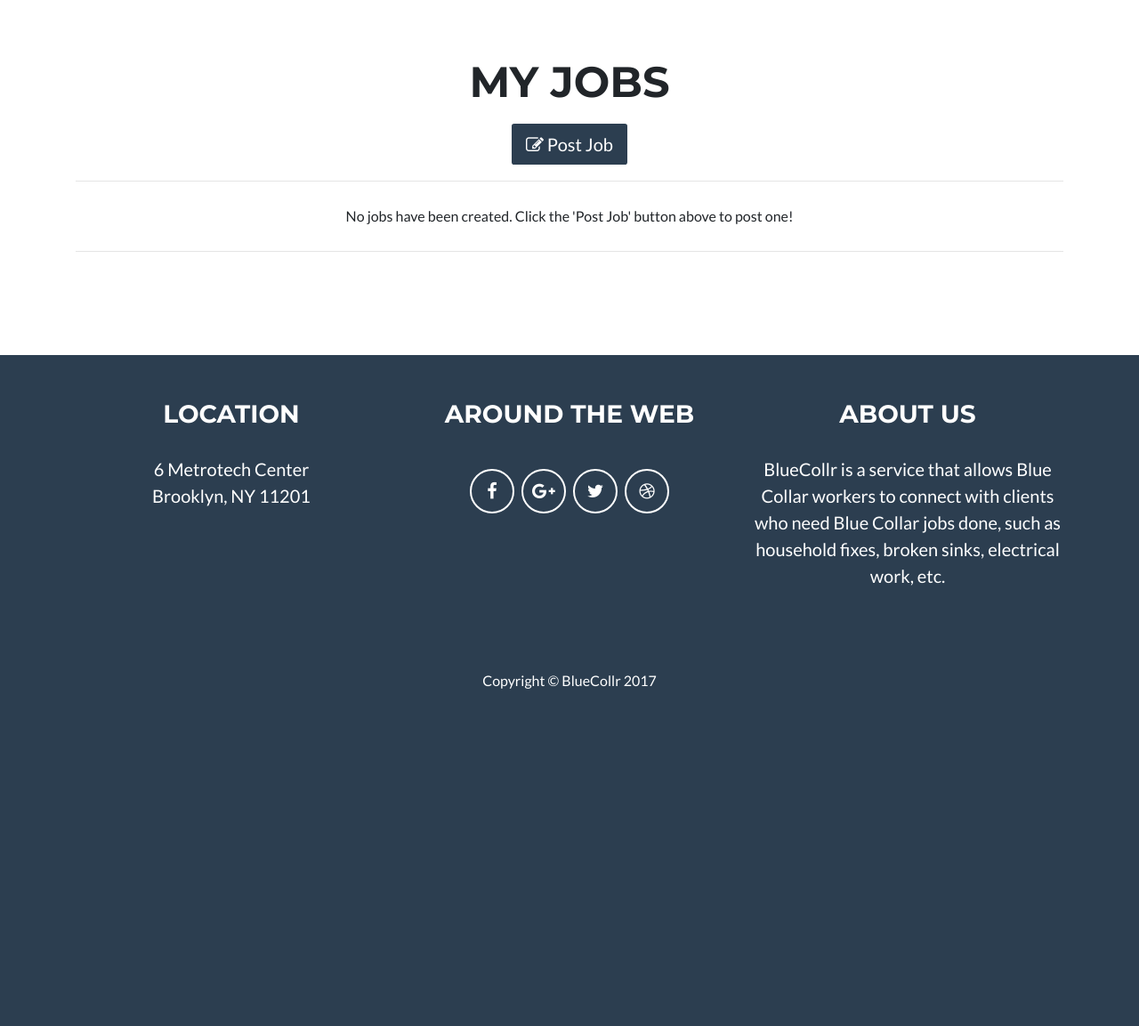
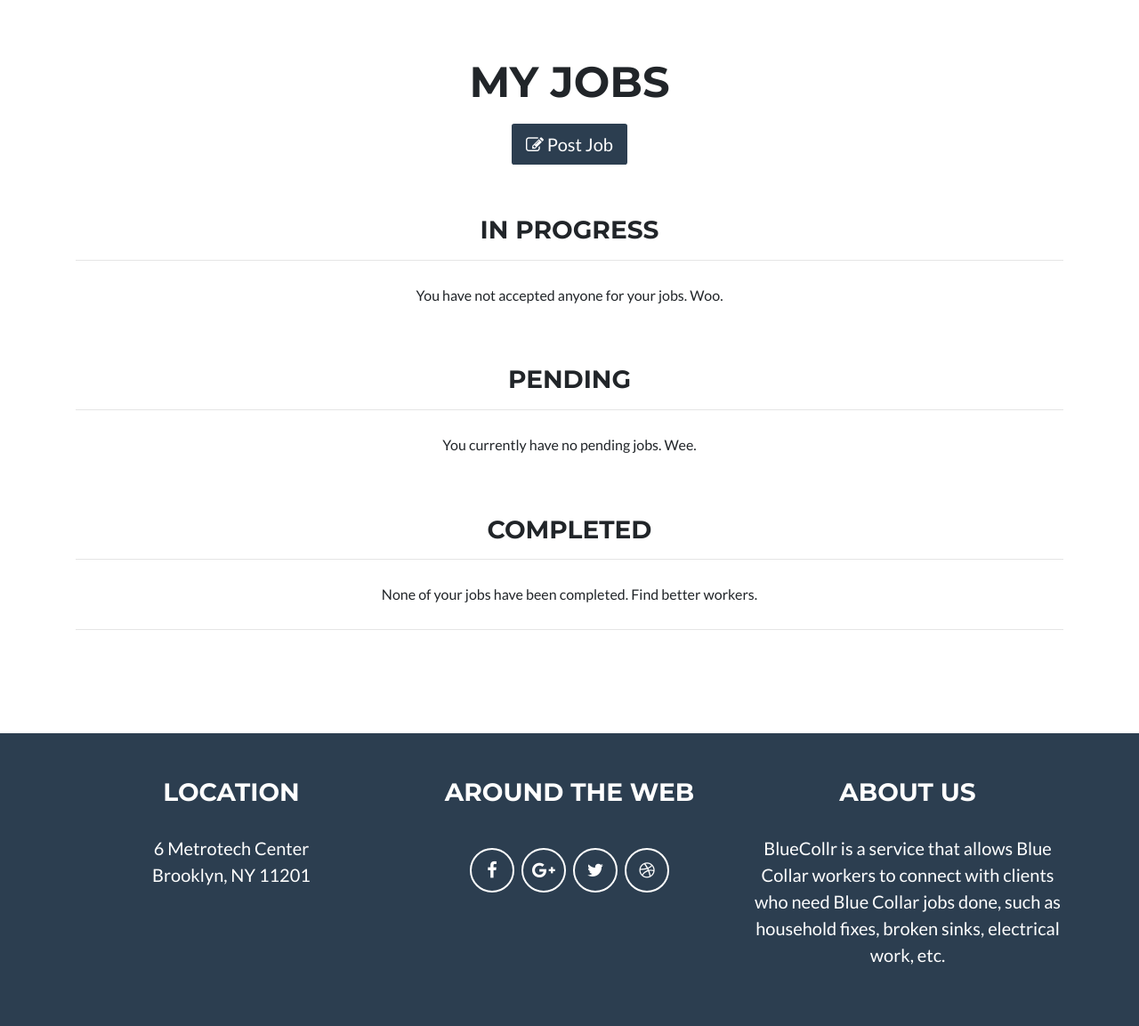
Before and after one commit to BrandonTang/BlueCollr, a Flask app: page /jobs/my_jobs in a window 1280 px wide. Shown: the part 108-1261 px from the top of the page at 89% size. Before the commit the page ends 882 px from the top, so only its background shows below. Run offline with Flask 2, Linux system fonts and the light colour scheme; the visitor is signed in with stand-in values (Sample User, id 1); data comes from the database, SQL or seed files in the repository; data that the repository does not hold is empty; some libraries are stand-ins or nearby versions.

Commit message:
formatted my_jobs page to display in progress, pending, and completed in separate categories

```diff
--- a/app/jobs/views.py
+++ b/app/jobs/views.py
@@ -181,21 +181,33 @@ def my_requests():
 @jobs.route('/my_jobs', methods=['GET', 'POST'])
 @login_required
 def my_jobs():
-    job_list = Job.query.filter_by(creator_id=current_user.id).all()
+    job_list = Job.query.filter_by(creator_id=current_user.id, status=status.ACCEPTED).all()
+
+    acceptors = []
+    for job in job_list:
+        acceptor = User.query.filter_by(id=job.accepted_id).first()
+        acceptors.append(acceptor)
+    accepted_jobs = dict(zip(job_list, acceptors))
+
+    job_list = Job.query.filter_by(creator_id=current_user.id, status=status.PENDING).all()
     request_counts = []
     for job in job_list:
         request_count = JobRequestor.query.filter_by(job_id=job.id).all()
         request_counts.append(len(request_count))
+    pending_jobs = dict(zip(job_list, request_counts))
 
-    jobs = dict(zip(job_list, request_counts))
+    job_list = Job.query.filter_by(creator_id=current_user.id, status=status.COMPLETED).all()
 
-    accepted_ids = {}
+    acceptors = []
     for job in job_list:
-        if job.status != status.PENDING:
-            acceptor = User.query.filter_by(id=job.accepted_id).first()
-            accepted_ids[acceptor.id] = acceptor
+        acceptor = User.query.filter_by(id=job.accepted_id).first()
+        acceptors.append(acceptor)
+    completed_jobs = dict(zip(job_list, acceptors))
 
-    return render_template('jobs/my_jobs.html', jobs=jobs, accepted=accepted_ids)
+    return render_template('jobs/my_jobs.html',
+                           accepted_jobs=accepted_jobs,
+                           pending_jobs=pending_jobs,
+                           completed_jobs=completed_jobs)
 
 
 @jobs.route('/accept_request/<int:job_id>/<int:requestor_id>', methods=['GET', 'POST'])
--- a/app/templates/jobs/my_jobs.html
+++ b/app/templates/jobs/my_jobs.html
@@ -26,51 +26,108 @@ My Jobs
             Post Job
         </a>
 
-        {% if not jobs %}
+        <h3 class="text-center" style="margin-top: 5%;">In Progress</h3>
+        {% if not accepted_jobs %}
             <hr>
             <div class="row" style="display: inline-block; margin: 1%;">
-                No jobs have been created. Click the 'Post Job' button above to post one!
+                You have not accepted anyone for your jobs. Woo.
             </div>
             <br>
         {% else %}
-            {% for job in jobs %}
+            {% for job in accepted_jobs %}
             <hr>
             <div class="row" style="display: inline-block; margin: 1%;">
-                <h3>{{ job.name }}</h3>
+                <h5>{{ job.name }}</h5>
                 Date Created: {{ job.date_created }} <br>
                 Description: {{ job.description }} <br>
+                {% if job.status == 'Pending' or current_user.id == job.creator_id or current_user.id == job.accepted_id %}
+                Price: {{ "$%.2f"|format(job.price) }} <br>
+                {% endif %}
+                Street Name: {{ job.location }} <br>
+                Zip Code: {{ job.zipcode }} <br>
+                Status: {{ job.status }} <br>
+                Accepted by:
+                    <a href="{{ url_for('profile.view_profile', user_id=job.accepted_id) }}">
+                    {{ accepted_jobs[job].first_name }} {{ accepted_jobs[job].last_name }}
+                    </a>
+                    <br>
+                <a href="{{ url_for('jobs.job', id=job.id) }}" class="btn btn-lg btn-outline"
+                   style="background-color: #0300b0; color: white;">
+                    <i class="fa fa-globe"></i>
+                    View
+                </a>
+            </div>
+            {% endfor %}
+        {% endif %}
 
+        <h3 class="text-center" style="margin-top: 5%;">Pending</h3>
+        {% if not pending_jobs %}
+            <hr>
+            <div class="row" style="display: inline-block; margin: 1%;">
+                You currently have no pending jobs. Wee.
+            </div>
+            <br>
+        {% else %}
+            {% for job in pending_jobs %}
+            <hr>
+            <div class="row" style="display: inline-block; margin: 1%;">
+                <h5>{{ job.name }}</h5>
+                Date Created: {{ job.date_created }} <br>
+                Description: {{ job.description }} <br>
                 {% if job.status == 'Pending' or current_user.id == job.creator_id or current_user.id == job.accepted_id %}
-                    Price: {{ "$%.2f"|format(job.price) }} <br>
+                Price: {{ "$%.2f"|format(job.price) }} <br>
                 {% endif %}
-
                 Street Name: {{ job.location }} <br>
                 Zip Code: {{ job.zipcode }} <br>
                 Status: {{ job.status }} <br>
 
-                {% if job.status == 'Pending' %}
-                    {% if jobs[job] == 1 %}
-                        {{ jobs[job] }} request
-                    {% else %}
-                        {{ jobs[job] }} requests
-                    {% endif %}
-                    <br>
+                {% if pending_jobs[job] == 1 %}
+                    {{ pending_jobs[job] }} request
+                {% else %}
+                    {{ pending_jobs[job] }} requests
                 {% endif %}
-
-                {% if job.status != 'Pending' %}
-                    Accepted by:
-                    <a href="{{ url_for('profile.view_profile', user_id=job.accepted_id) }}">
-                    {{ accepted[job.accepted_id].first_name }} {{ accepted[job.accepted_id].last_name }}
-                    </a>
-                    <br>
-                {% endif %}
+                <br>
 
                 <a href="{{ url_for('jobs.job', id=job.id) }}" class="btn btn-lg btn-outline"
                    style="background-color: #0300b0; color: white;">
                     <i class="fa fa-globe"></i>
                     View
                 </a>
+            </div>
+            {% endfor %}
+        {% endif %}
 
+        <h3 class="text-center" style="margin-top: 5%;">Completed</h3>
+        {% if not completed_jobs %}
+            <hr>
+            <div class="row" style="display: inline-block; margin: 1%;">
+                None of your jobs have been completed. Find better workers.
+            </div>
+            <br>
+        {% else %}
+            {% for job in completed_jobs %}
+            <hr>
+            <div class="row" style="display: inline-block; margin: 1%;">
+                <h5>{{ job.name }}</h5>
+                Date Created: {{ job.date_created }} <br>
+                Date Completed: {{ job.date_completed }} <br>
+                Description: {{ job.description }} <br>
+                {% if job.status == 'Pending' or current_user.id == job.creator_id or current_user.id == job.accepted_id %}
+                Price: {{ "$%.2f"|format(job.price) }} <br>
+                {% endif %}
+                Street Name: {{ job.location }} <br>
+                Zip Code: {{ job.zipcode }} <br>
+                Status: {{ job.status }} <br>
+                Accepted by:
+                    <a href="{{ url_for('profile.view_profile', user_id=job.accepted_id) }}">
+                    {{ completed_jobs[job].first_name }} {{ completed_jobs[job].last_name }}
+                    </a>
+                    <br>
+                <a href="{{ url_for('jobs.job', id=job.id) }}" class="btn btn-lg btn-outline"
+                   style="background-color: #0300b0; color: white;">
+                    <i class="fa fa-globe"></i>
+                    View
+                </a>
             </div>
             {% endfor %}
         {% endif %}
--- a/app/templates/jobs/my_requests.html
+++ b/app/templates/jobs/my_requests.html
@@ -22,7 +22,7 @@
             {% for job in accepted_jobs %}
             <hr>
             <div class="row" style="display: inline-block; margin: 1%;">
-                <h3>{{ job.name }}</h3>
+                <h5>{{ job.name }}</h5>
                 Date Created: {{ job.date_created }} <br>
                 Description: {{ job.description }} <br>
                 {% if job.status == 'Pending' or current_user.id == job.creator_id or current_user.id == job.accepted_id %}
@@ -51,7 +51,7 @@
             {% for job in requested_jobs %}
             <hr>
             <div class="row" style="display: inline-block; margin: 1%;">
-                <h3>{{ job.name }}</h3>
+                <h5>{{ job.name }}</h5>
                 Date Created: {{ job.date_created }} <br>
                 Description: {{ job.description }} <br>
                 {% if job.status == 'Pending' or current_user.id == job.creator_id or current_user.id == job.accepted_id %}
```
